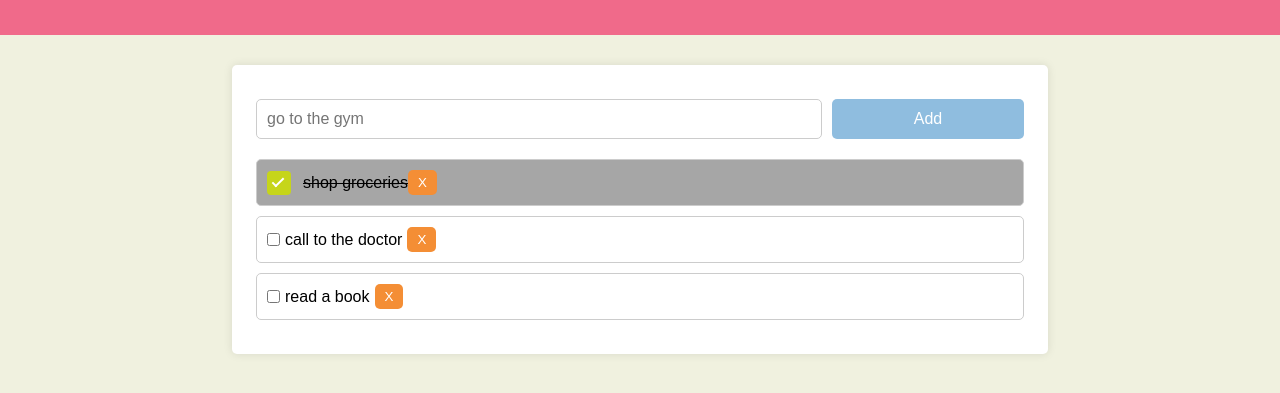
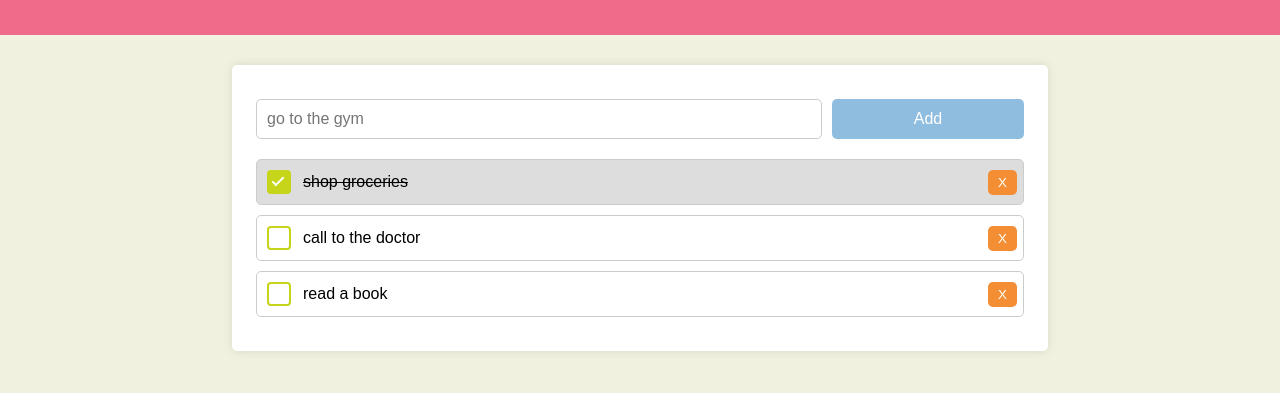
Before and after one commit to nadinestrella/myToDoList, a plain HTML site: page index.html in a window 1280 px wide. Shown: the part 115-508 px from the top of the page. Drawn offline with nearby package versions, Linux system fonts and the light colour scheme.

Commit message:
hover, checkbox and delete btn done

```diff
--- a/css/main.css
+++ b/css/main.css
@@ -78,6 +78,7 @@ h1 {
 
 }
 
+
 @keyframes bounce-in-top {
 
     0% {
@@ -137,6 +138,10 @@ li {
     border-radius: 5px;
     margin-bottom: 10px;
     background-color: #fff;
+    position: relative;
+}
+ul li:hover {
+  background: #ddd;
 }
 
 .deleteBtn {
@@ -146,6 +151,10 @@ li {
     border: none;
     border-radius: 5px;
     cursor: pointer;
+    position: absolute;
+    right: 6px;
+
+
 }
 
 .done{
@@ -153,7 +162,8 @@ li {
 
 }
 .greyBackground{
-  background-color: #A6A6A6 ;
+  background-color: #ddd;
+
 
 }
 .errortext{
@@ -162,6 +172,7 @@ li {
   padding: 5px;
 
 }
+
 
 
 
@@ -184,7 +195,7 @@ li {
   width: 20px;
   height: 20px;
   margin-right: 12px;
-  border: 2px solid #454B00;
+  border: 2px solid #c6d51a;
   border-radius: 4px;
   transition: all 0.3s;
 }
--- a/js/main.js
+++ b/js/main.js
@@ -51,15 +51,18 @@ const renderTasks = () => {
       html += `<input type='checkbox' class='js-check done'  id='${index}' checked
       > `;
       html += `<span class="checkmark"></span>`;
+      html += `<span class= 'done'>${tasks[index].name}</span> `
       html += `</ label>`;
-      html += `<span class= 'done'>${tasks[index].name}</span> `
       html += `<button class='deleteBtn js-delete-btn' id='${index}' > X </button> `;
       html += `</li> `;
 
     } else {
       html += `<li> `
+      html += `<label class="material-checkbox">`;
       html += ` <input type='checkbox'  class='js-check' id='${index}' > `
-      html += `${tasks[index].name} `
+      html += `<span class="checkmark"></span>`;
+      html += `<span>${tasks[index].name}</span> `
+      html += `</ label>`;
       html += `<button class='deleteBtn js-delete-btn' id='${index}' > X </button> `
       html += `</li> `
 
```
